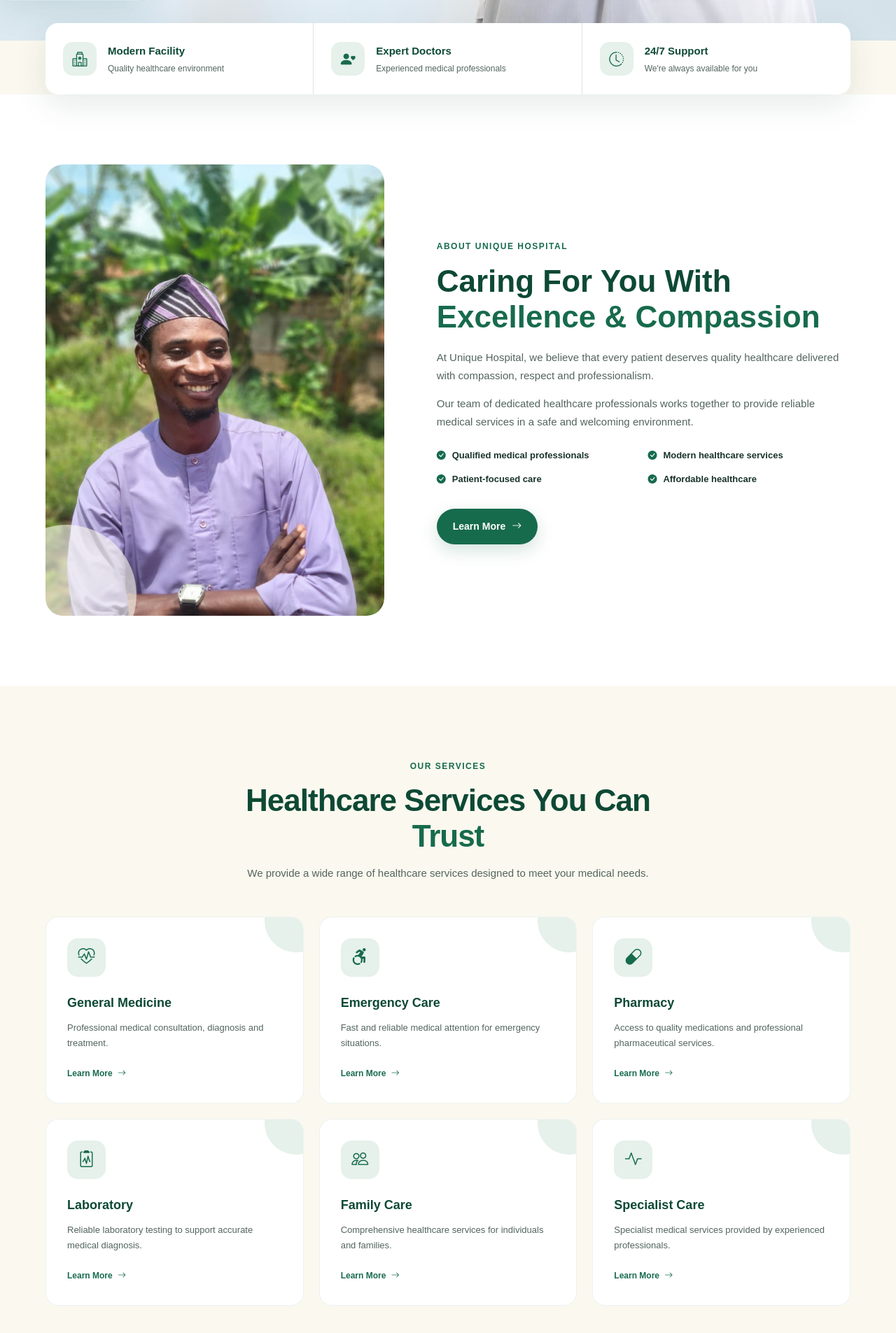
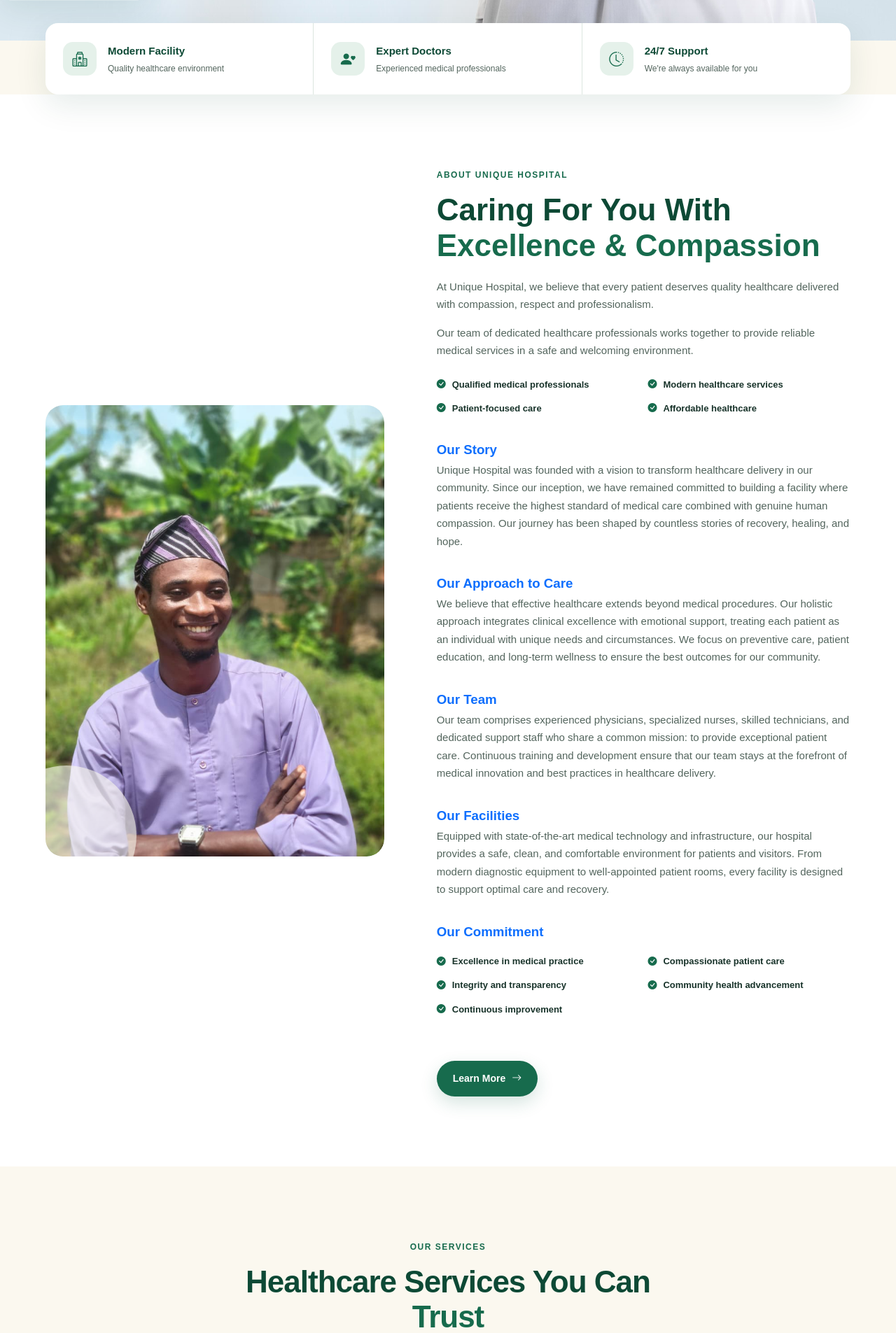
Before and after one commit to gideonoluwayinka189-create/hospital, a Django app: page / in a window 1280 px wide. Shown: the part 649-2554 px from the top of the page at 70% size. Run offline with Django 5.2, Linux system fonts and the light colour scheme; data comes from the database, SQL or seed files in the repository.

Commit message:
Expand About section with subsections: Our Story, Approach, Team, Facilities, and Commitment

```diff
--- a/templates/index.html
+++ b/templates/index.html
@@ -293,7 +293,73 @@
 
             </div>
 
-            <a href="#contact" class="btn btn-primary">
+            <!-- Our Story -->
+            <h3 style="margin-top: 2rem; color: #0d6efd;">Our Story</h3>
+            <p>
+                Unique Hospital was founded with a vision to transform healthcare delivery in our community.
+                Since our inception, we have remained committed to building a facility where patients receive
+                the highest standard of medical care combined with genuine human compassion. Our journey has been
+                shaped by countless stories of recovery, healing, and hope.
+            </p>
+
+            <!-- Our Approach to Care -->
+            <h3 style="margin-top: 2rem; color: #0d6efd;">Our Approach to Care</h3>
+            <p>
+                We believe that effective healthcare extends beyond medical procedures. Our holistic approach
+                integrates clinical excellence with emotional support, treating each patient as an individual
+                with unique needs and circumstances. We focus on preventive care, patient education, and long-term
+                wellness to ensure the best outcomes for our community.
+            </p>
+
+            <!-- Our Team -->
+            <h3 style="margin-top: 2rem; color: #0d6efd;">Our Team</h3>
+            <p>
+                Our team comprises experienced physicians, specialized nurses, skilled technicians, and dedicated
+                support staff who share a common mission: to provide exceptional patient care. Continuous training
+                and development ensure that our team stays at the forefront of medical innovation and best practices
+                in healthcare delivery.
+            </p>
+
+            <!-- Our Facilities -->
+            <h3 style="margin-top: 2rem; color: #0d6efd;">Our Facilities</h3>
+            <p>
+                Equipped with state-of-the-art medical technology and infrastructure, our hospital provides a
+                safe, clean, and comfortable environment for patients and visitors. From modern diagnostic equipment
+                to well-appointed patient rooms, every facility is designed to support optimal care and recovery.
+            </p>
+
+            <!-- Our Commitment -->
+            <h3 style="margin-top: 2rem; color: #0d6efd;">Our Commitment</h3>
+            <div class="about-list" style="margin-top: 1rem;">
+
+                <div>
+                    <i class="bi bi-check-circle-fill"></i>
+                    Excellence in medical practice
+                </div>
+
+                <div>
+                    <i class="bi bi-check-circle-fill"></i>
+                    Compassionate patient care
+                </div>
+
+                <div>
+                    <i class="bi bi-check-circle-fill"></i>
+                    Integrity and transparency
+                </div>
+
+                <div>
+                    <i class="bi bi-check-circle-fill"></i>
+                    Community health advancement
+                </div>
+
+                <div>
+                    <i class="bi bi-check-circle-fill"></i>
+                    Continuous improvement
+                </div>
+
+            </div>
+
+            <a href="#contact" class="btn btn-primary" style="margin-top: 2rem;">
                 Learn More
                 <i class="bi bi-arrow-right"></i>
             </a>
```
